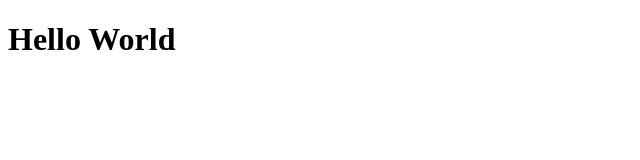
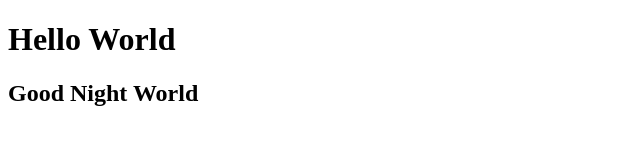
Before and after one commit to nabebebe/nabe.github.io, a plain HTML site: page index.html in a window 1280 px wide. Shown: the whole page, without its empty margins (0-640 px from the left). Drawn offline with Linux system fonts and the light colour scheme.

Commit message:
add <h2>

```diff
--- a/index.html
+++ b/index.html
@@ -2,5 +2,6 @@
 <html>
 <body>
 <h1>Hello World</h1>
+<h2>Good Night World</h2>
 </body>
 </html>
```
